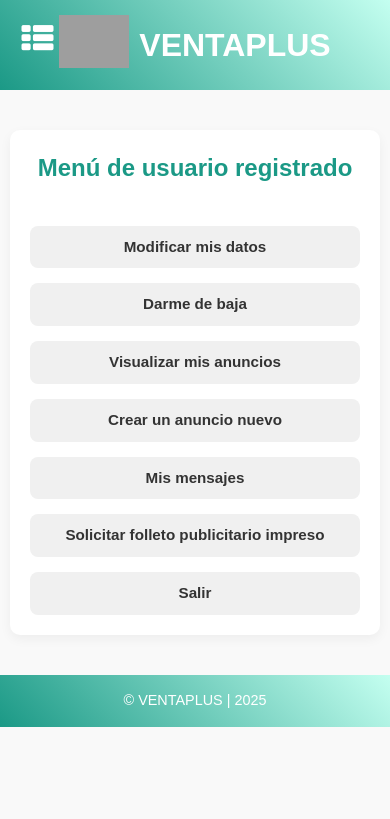
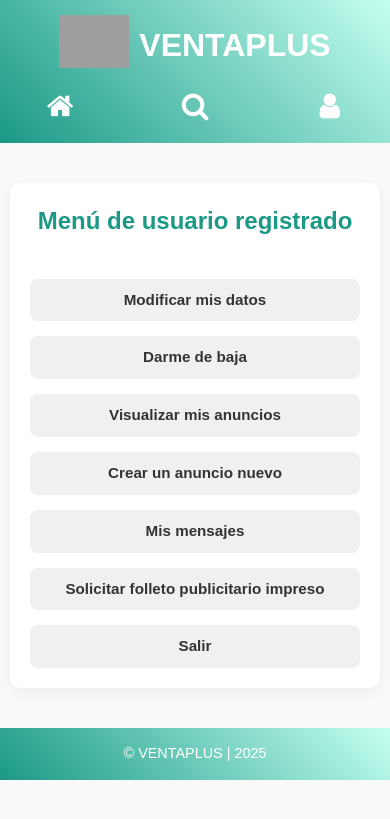
Before and after one commit to SanCam23/DAW, a PHP site: page /menu_usuario_registrado.html in a window 390 px wide. Shown: the top 819 px of the page. Run offline with PHP 8.4, Linux system fonts and the light colour scheme; grey boxes are pictures that could not be loaded.

Commit message:
Cambios Menu Movil en General y HTML

```diff
--- a/Practica2/general.css
+++ b/Practica2/general.css
@@ -50,7 +50,7 @@ header.Cabecera {
         }
     }
 
-    nav {
+    .menu-escritorio {
         ul {
             list-style: none;
             display: flex;
@@ -79,18 +79,10 @@ header.Cabecera {
     }
 }
 
-#menu-toggle {
+.menu-movil {
     display: none;
 }
 
-.menu-toggle {
-    display: none;
-    background: none;
-    border: none;
-    color: white;
-    font-size: 1.8em;
-    cursor: pointer;
-}
 
 /* --------------------------------------------------
    CONTENIDO PRINCIPAL
@@ -109,68 +101,54 @@ footer {
    MEDIA QUERIES
 -------------------------------------------------- */
 
+/* Media query para móviles */
 @media (max-width: 767px) {
-    .menu-toggle {
-        display: block;
-        position: absolute;
-        left: 15px;
-        top: 15px;
-        font-size: 2em;
-        background: none;
-        border: none;
-        color: white;
-        cursor: pointer;
-        z-index: 1000;
-    }
-
-    h3 {
+  .menu-escritorio {
     display: none;
   }
 
-    header.Cabecera {
-        nav {
-            display: none;
-            position: absolute;
-            top: 60px;
-            left: 15px;
-            width: 85%;
-            max-width: 300px;
-            background-color: white;
-            border-radius: 10px;
-            box-shadow: 0 4px 10px rgba(0, 0, 0, 0.1);
-            animation: fadeOut 0.3s ease-in;
-            z-index: 999;
+  .menu-movil {
+    display: block;
+    width: 100%;
+    margin-top: 10px;
+
+    ul {
+      display: flex;
+      justify-content: space-between;
+      align-items: center;
+      padding: 0 20px;
+      margin: 0;
+      list-style: none;
+
+      li {
+        flex: 1;
+
+        &:first-child {
+          text-align: left;
         }
 
-        #menu-toggle:checked~nav {
-            display: block;
-            animation: fadeIn 0.3s ease-in;
+        &:nth-child(2) {
+          text-align: center;
         }
 
-        nav ul {
-            flex-direction: column;
-            align-items: flex-start;
-            padding: 15px;
-            gap: 10px;
+        &:last-child {
+          text-align: right;
         }
 
-        nav ul li {
-            width: 100%;
+        a {
+          display: inline-block;
+          font-size: 1.8em;
+          color: white;
+          text-decoration: none;
+          background: none;
+        }
+      }
+    }
   }
 
-        nav ul li a {
-            text-decoration: none;
-            color: #333;
-            font-weight: bold;
-            padding: 8px 0;
-            display: block;
-            width: 100%;
-            background: none;
-            border-radius: 0;
-
-            &:hover {
-                background: none;
-            }
+  header.Cabecera {
+    h3 {
+      display: none;
     }
 
     .texto {
@@ -179,31 +157,9 @@ footer {
       text-align: center;
     }
   }
-
-    @keyframes fadeIn {
-        from {
-            opacity: 0;
-            transform: translateY(-10px);
 }
 
-        to {
-            opacity: 1;
-            transform: translateY(0);
-        }
-    }
 
-    @keyframes fadeOut {
-        from {
-            opacity: 1;
-            transform: translateY(0);
-        }
-
-        to {
-            opacity: 0;
-            transform: translateY(-10px);
-        }
-    }
-}
 
 
 
--- a/Practica2/menu_usuario_registrado.html
+++ b/Practica2/menu_usuario_registrado.html
@@ -29,19 +29,19 @@
             </section>
         </section>
 
-        <input type="checkbox" id="menu-toggle">
-
-        <!-- Botón hamburguesa -->
-        <label for="menu-toggle" class="menu-toggle" aria-label="Abrir menú">
-            <i class="icon-th-list"></i>
-        </label>
-
-        <nav>
+        <nav class="menu-escritorio">
             <ul>
                 <li><a href="index.html"><i class="icon-home"></i>Inicio</a></li>
                 <li></i><a href="formulario.html"><i class="icon-search"></i>Buscar</a></li>
-                <li><a href="index_identificado.html"><i class="icon-login"></i>Iniciar sesión</a></li>
-                <li><a href="registro.html"><i class="icon-user-plus"></i>Registrarse</a></li>
+                <li><a href="menu_usuario_registrado.html"><i class="icon-user"></i>Mi Perfil</a></li>
+            </ul>
+        </nav>
+
+        <nav class="menu-movil">
+            <ul>
+                <li><a href="index.html"><i class="icon-home"></i></a></li>
+                <li></i><a href="formulario.html"><i class="icon-search"></i></a></li>
+                <li><a href="menu_usuario_registrado.html"><i class="icon-user"></i></a></li>
             </ul>
         </nav>
     </header>
```
Also changed, not shown: Practica2/404.html (+10 -9 lines), Practica2/anuncio.html (+10 -9 lines), Practica2/confirmacionmensaje.html (+11 -9 lines), Practica2/enviar.html (+10 -9 lines), Practica2/formulario.html (+11 -9 lines), Practica2/index.html (+11 -9 lines), Practica2/index_identificado.html (+9 -8 lines), Practica2/mensajes.html (+10 -8 lines), Practica2/registro.html (+11 -9 lines), Practica2/respuesta_solicitar_folleto.html (+10 -8 lines), Practica2/resultados.html (+9 -8 lines), Practica2/solicitar_folleto.html (+9 -8 lines). Lines whose indentation alone changed are shown as unchanged.
